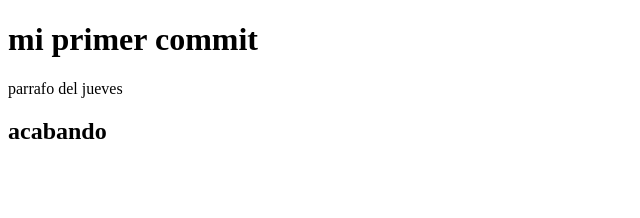
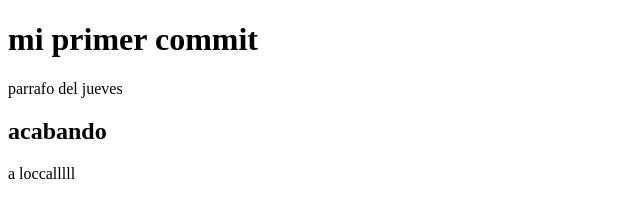
Before and after one commit to msol84/ProyectoGit, a plain HTML site: page index.html in a window 1280 px wide. Shown: the full height of the page, 0-640 px from the left. Drawn offline with Linux system fonts and the light colour scheme.

Commit message:
Update index.html

```diff
--- a/index.html
+++ b/index.html
@@ -12,6 +12,7 @@
     <h1>mi primer commit</h1>
     <p> parrafo del jueves</p>
     <h2>acabando</h2>
+    <p>a loccalllll </p>
 </body>
 
 </html>
```
